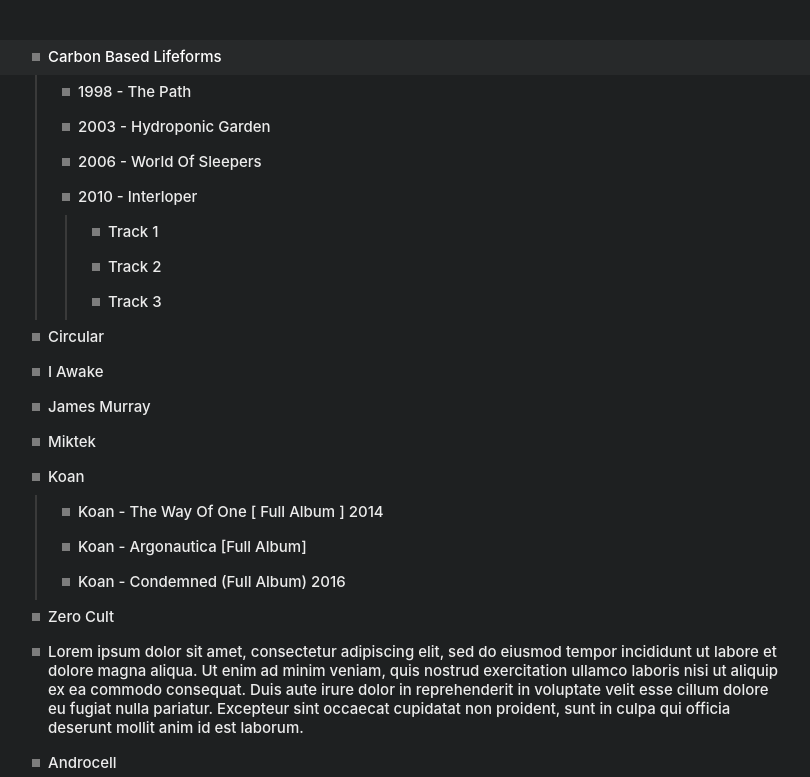
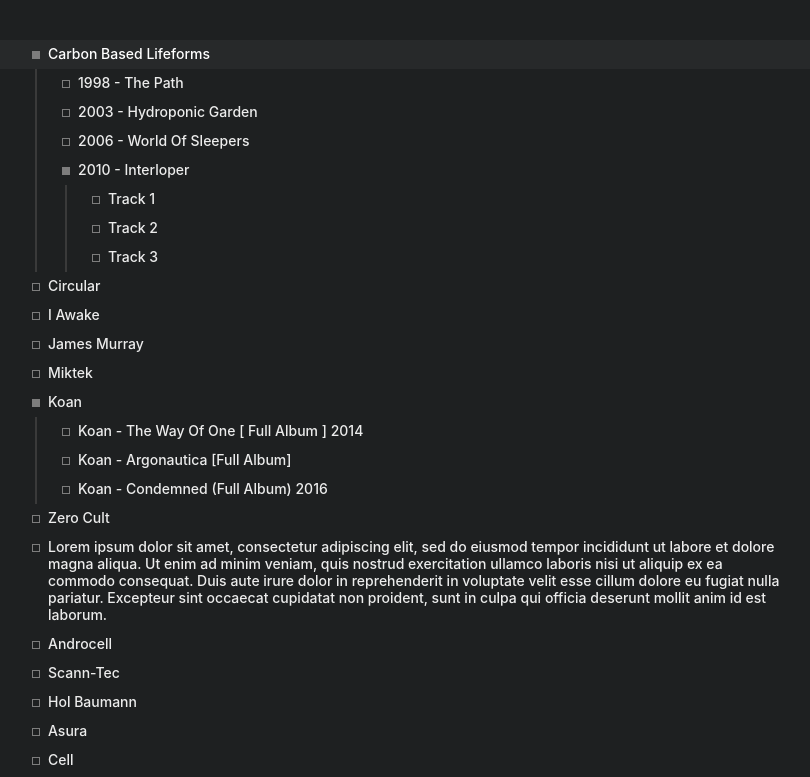
Before and after one commit to ilyaivanov/nested-rhino, a website built with webpack: page public/index.html in a window 1280 px wide. Shown: the top 777 px of the page, without its empty margins (233-1043 px from the left). Built offline with nearby package versions, Linux system fonts and the light colour scheme.

Commit message:
Empty icons

```diff
--- a/src/view.scss
+++ b/src/view.scss
@@ -7,6 +7,8 @@
 $secondary-color: rgb(125, 125, 125);
 $faded-color: rgb(58, 58, 58);
 $main-content-width: 750px;
+$font-size: 14px;
+$item-padding: 6px;
 
 body {
   margin: 0;
@@ -22,14 +24,14 @@
   font-family: -apple-system, BlinkMacSystemFont, "Segoe UI", "Roboto", "Oxygen",
     "Ubuntu", "Cantarell", "Fira Sans", "Droid Sans", "Helvetica Neue",
     sans-serif;
-  font-size: 15px;
+  font-size: $font-size;
 
   font-weight: 500;
 }
 
 .row {
-  padding-top: 7px;
-  padding-bottom: 9px;
+  padding-top: $item-padding - 1;
+  padding-bottom: $item-padding + 1;
   display: flex;
   padding-right: max((100% - $main-content-width) / 2, 20px);
 }
@@ -44,11 +46,17 @@
 .icon {
   min-width: $icon-size;
   height: $icon-size;
+  box-sizing: border-box;
   background-color: $secondary-color;
   margin-right: 8px;
 
   // this depends on text font-size (centering now by eye)
   margin-top: 6px;
+}
+
+.icon.empty {
+  border: 1px solid $secondary-color;
+  background-color: initial;
 }
 
 .row-text {
--- a/src/view.ts
+++ b/src/view.ts
@@ -9,7 +9,9 @@
       div({
         className: `row row-${level}`,
         children: [
-          div({ className: "icon" }),
+          div({
+            className: `icon ${item.children.length == 0 ? "empty" : ""}`,
+          }),
           span({ className: "row-text", children: item.text }),
         ],
       }),
```
